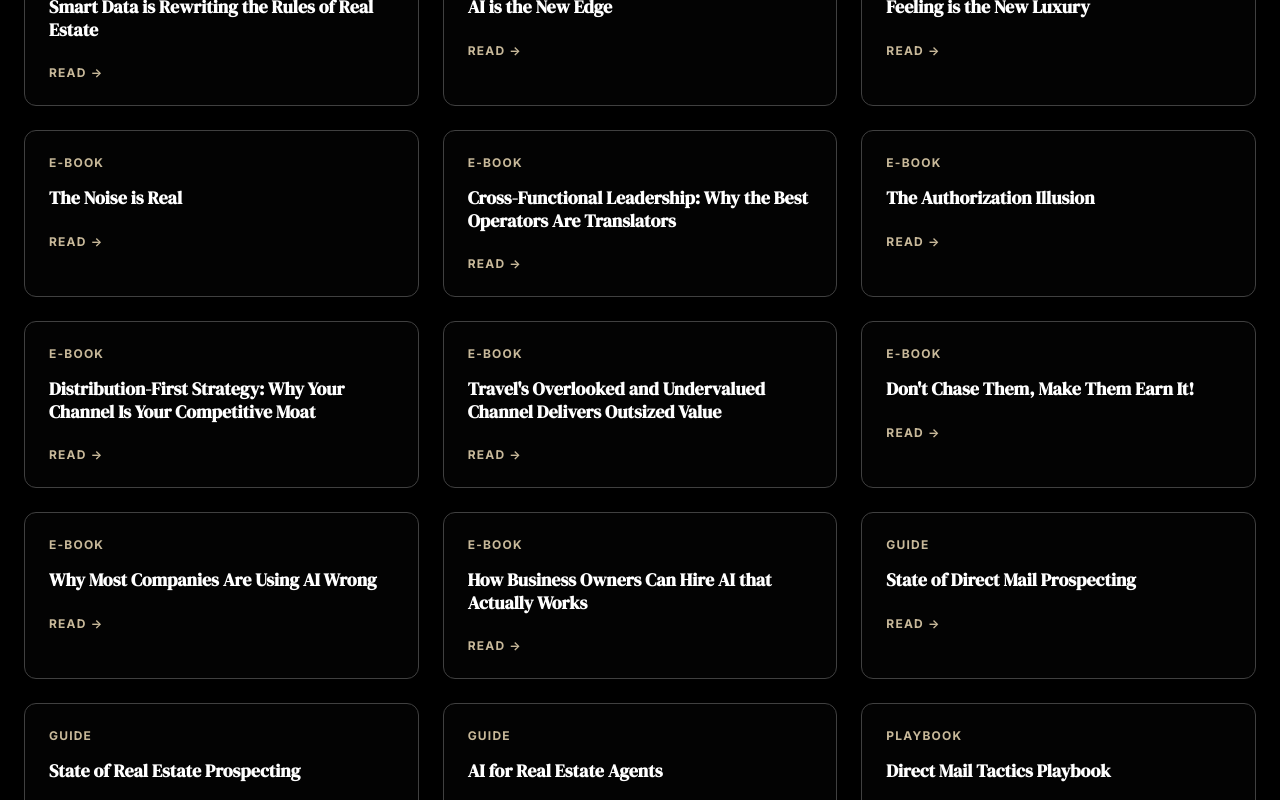
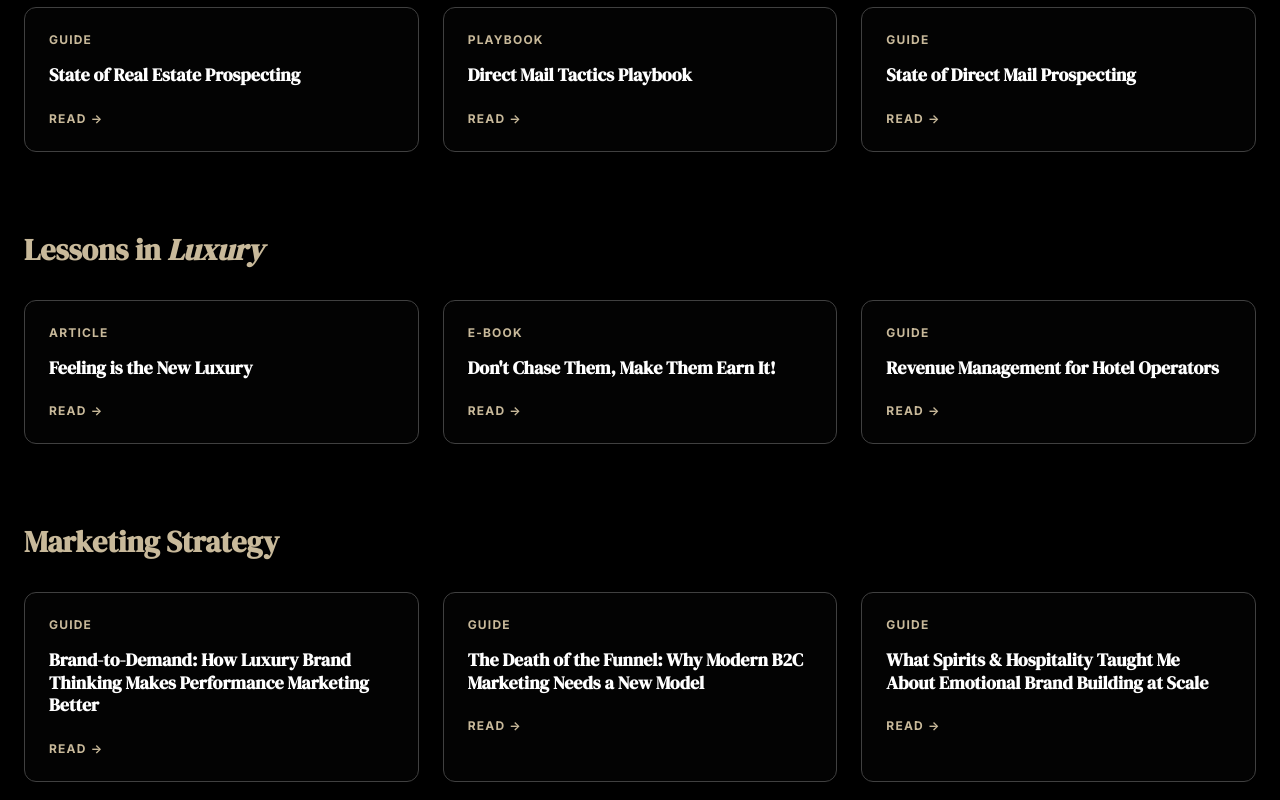
Before and after one commit to letsnavigatebmw/brandonmweaver, a React (Vite) app: page / in a window 1280 px wide. Shown: the part 10080-10880 px from the top of the page. Built offline with nearby package versions, Linux system fonts and the light colour scheme.

Commit message:
Reorganize ThoughtLeadership into categories: Sales Strategy, Lessons in Luxury, Marketing Strategy, AI Strategy - keep card grid design

```diff
--- a/src/components/ThoughtLeadership.jsx
+++ b/src/components/ThoughtLeadership.jsx
@@ -1,6 +1,5 @@
 export default function ThoughtLeadership() {
-  const allContent = [
-    // Articles
+  const salesStrategy = [
     {
       title: 'How to Unlock New Growth Verticals in Mature Companies',
       type: 'Article',
@@ -17,46 +16,27 @@ export default function ThoughtLeadership() {
       link: 'https://drive.google.com/file/d/1rZHQaXVEpHxITLhQoI2gcFLmu6g_vZ2W/view?usp=drive_link',
     },
     {
-      title: 'Smart Data is Rewriting the Rules of Real Estate',
-      type: 'Article',
-      link: 'https://drive.google.com/file/d/1YkFlaFdyYXXr9nyXIlxC9iiQop1ljF19/view?usp=drive_link',
+      title: 'State of Real Estate Prospecting',
+      type: 'Guide',
+      link: 'https://drive.google.com/file/d/1QsWEmWkKb2nhaPIdILVrxPwP-bQ_JBoQ/view?usp=drive_link',
     },
     {
-      title: 'AI is the New Edge',
-      type: 'Article',
-      link: 'https://drive.google.com/file/d/1laCqPlyPNNp3eOKVY6U94ukJro2rnafO/view?usp=drive_link',
+      title: 'Direct Mail Tactics Playbook',
+      type: 'Playbook',
+      link: 'https://drive.google.com/file/d/1j7KrEw7T9UnlABRtyQ_k2919I_w1b71E/view?usp=drive_link',
     },
+    {
+      title: 'State of Direct Mail Prospecting',
+      type: 'Guide',
+      link: 'https://drive.google.com/file/d/16txU_pi9ye4EMDwKhkJTrTksAeaBSkGZ/view?usp=drive_link',
+    },
+  ]
+
+  const lessonsInLuxury = [
     {
       title: 'Feeling is the New Luxury',
       type: 'Article',
       link: 'https://drive.google.com/file/d/1eyd0vxq3D8xr8phIw2-w71P0EX7m5eVQ/view?usp=drive_link',
-    },
-
-    // E-Books
-    {
-      title: 'The Noise is Real',
-      type: 'E-Book',
-      link: 'https://drive.google.com/file/d/1JCuKrMAria-dvPeLp_Urc47NuAj8MK8Q/view?usp=drive_link',
-    },
-    {
-      title: 'Cross-Functional Leadership: Why the Best Operators Are Translators',
-      type: 'E-Book',
-      link: 'https://drive.google.com/file/d/1PC-FKhF8O684POd64LPEMKVkMUjP-H1B/view?usp=drive_link',
-    },
-    {
-      title: 'The Authorization Illusion',
-      type: 'E-Book',
-      link: 'https://drive.google.com/file/d/1fTEpY5xy5LvpBgKMkXLiAvVE_KASX-Kb/view?usp=drive_link',
-    },
-    {
-      title: 'Distribution-First Strategy: Why Your Channel Is Your Competitive Moat',
-      type: 'E-Book',
-      link: 'https://drive.google.com/file/d/16wQUbSQRUA81W3KyG4rMyXbVN7nzIMEd/view?usp=drive_link',
-    },
-    {
-      title: "Travel's Overlooked and Undervalued Channel Delivers Outsized Value",
-      type: 'E-Book',
-      link: 'https://drive.google.com/file/d/1j7EYQoBot5Ul7AOYQK5WNCx54OqMkiJC/view?usp=drive_link',
     },
     {
       title: "Don't Chase Them, Make Them Earn It!",
@@ -64,42 +44,13 @@ export default function ThoughtLeadership() {
       link: 'https://drive.google.com/file/d/1Dmr3uYRw38DMwO8oWA7j3FhN1AUU_AWn/view?usp=drive_link',
     },
     {
-      title: 'Why Most Companies Are Using AI Wrong',
-      type: 'E-Book',
-      link: 'https://drive.google.com/file/d/1E1TzaIwGLd9k3RL5BEHLMKTcSN7ckc2_/view?usp=drive_link',
+      title: 'Revenue Management for Hotel Operators',
+      type: 'Guide',
+      link: 'https://drive.google.com/file/d/1_RULaBkpiAy9TaxeFc_kM8z1ULpxUcyR/view?usp=drive_link',
     },
-    {
-      title: 'How Business Owners Can Hire AI that Actually Works',
-      type: 'E-Book',
-      link: 'https://drive.google.com/file/d/1cWYFp0SNl31v31qKWCrwhq4Takw_aF4M/view?usp=drive_link',
-    },
+  ]
 
-    // Guides & Playbooks
-    {
-      title: 'State of Direct Mail Prospecting',
-      type: 'Guide',
-      link: 'https://drive.google.com/file/d/16txU_pi9ye4EMDwKhkJTrTksAeaBSkGZ/view?usp=drive_link',
-    },
-    {
-      title: 'State of Real Estate Prospecting',
-      type: 'Guide',
-      link: 'https://drive.google.com/file/d/1QsWEmWkKb2nhaPIdILVrxPwP-bQ_JBoQ/view?usp=drive_link',
-    },
-    {
-      title: 'AI for Real Estate Agents',
-      type: 'Guide',
-      link: 'https://drive.google.com/file/d/1OpsHBHZcgio_Ve77Ggr0blMCF3TAnOH0/view?usp=drive_link',
-    },
-    {
-      title: 'Direct Mail Tactics Playbook',
-      type: 'Playbook',
-      link: 'https://drive.google.com/file/d/1j7KrEw7T9UnlABRtyQ_k2919I_w1b71E/view?usp=drive_link',
-    },
-    {
-      title: 'AI Voice Agents in Real Estate',
-      type: 'Guide',
-      link: 'https://drive.google.com/file/d/1IX3ZzK5OUwjKrS9EyCJkE1gDGQCAfG3O/view?usp=drive_link',
-    },
+  const marketingStrategy = [
     {
       title: 'Brand-to-Demand: How Luxury Brand Thinking Makes Performance Marketing Better',
       type: 'Guide',
@@ -120,12 +71,64 @@ export default function ThoughtLeadership() {
       type: 'Guide',
       link: 'https://drive.google.com/file/d/19Gnygvl0Dc6rOQlN3W6VZko2NuwnLLa4/view?usp=drive_link',
     },
+  ]
+
+  const aiStrategy = [
     {
-      title: 'Revenue Management for Hotel Operators',
+      title: 'Why Most Companies Are Using AI Wrong',
+      type: 'E-Book',
+      link: 'https://drive.google.com/file/d/1E1TzaIwGLd9k3RL5BEHLMKTcSN7ckc2_/view?usp=drive_link',
+    },
+    {
+      title: 'How Business Owners Can Hire AI that Actually Works',
+      type: 'E-Book',
+      link: 'https://drive.google.com/file/d/1cWYFp0SNl31v31qKWCrwhq4Takw_aF4M/view?usp=drive_link',
+    },
+    {
+      title: 'Smart Data is Rewriting the Rules of Real Estate',
+      type: 'Article',
+      link: 'https://drive.google.com/file/d/1YkFlaFdyYXXr9nyXIlxC9iiQop1ljF19/view?usp=drive_link',
+    },
+    {
+      title: 'AI is the New Edge',
+      type: 'Article',
+      link: 'https://drive.google.com/file/d/1laCqPlyPNNp3eOKVY6U94ukJro2rnafO/view?usp=drive_link',
+    },
+    {
+      title: 'AI for Real Estate Agents',
       type: 'Guide',
-      link: 'https://drive.google.com/file/d/1_RULaBkpiAy9TaxeFc_kM8z1ULpxUcyR/view?usp=drive_link',
+      link: 'https://drive.google.com/file/d/1OpsHBHZcgio_Ve77Ggr0blMCF3TAnOH0/view?usp=drive_link',
+    },
+    {
+      title: 'AI Voice Agents in Real Estate',
+      type: 'Guide',
+      link: 'https://drive.google.com/file/d/1IX3ZzK5OUwjKrS9EyCJkE1gDGQCAfG3O/view?usp=drive_link',
     },
   ]
+
+  const ContentGrid = ({ items }) => (
+    <div className="grid md:grid-cols-2 lg:grid-cols-3 gap-6 mb-16">
+      {items.map((item, index) => (
+        <a
+          key={index}
+          href={item.link}
+          target="_blank"
+          rel="noopener noreferrer"
+          className="block border border-gray-700 rounded-xl p-6 bg-gray-950/30 hover:bg-gray-900 hover:border-gray-600 transition-all"
+        >
+          <p className="text-gold-400 font-bold uppercase tracking-widest text-xs mb-4">
+            {item.type}
+          </p>
+          <h3 className="text-lg font-serif text-white mb-6 leading-tight">
+            {item.title}
+          </h3>
+          <p className="text-gold-400 font-bold uppercase tracking-widest text-xs">
+            Read →
+          </p>
+        </a>
+      ))}
+    </div>
+  )
 
   return (
     <section id="thought-leadership" className="py-12 px-6 bg-black">
@@ -146,27 +149,36 @@ export default function ThoughtLeadership() {
         {/* Divider */}
         <div className="w-full h-px bg-gray-800 mb-12" />
 
-        {/* Content Grid */}
-        <div className="grid md:grid-cols-2 lg:grid-cols-3 gap-6">
-          {allContent.map((item, index) => (
-            <a
-              key={index}
-              href={item.link}
-              target="_blank"
-              rel="noopener noreferrer"
-              className="block border border-gray-700 rounded-xl p-6 bg-gray-950/30 hover:bg-gray-900 hover:border-gray-600 transition-all"
-            >
-              <p className="text-gold-400 font-bold uppercase tracking-widest text-xs mb-4">
-                {item.type}
-              </p>
-              <h3 className="text-lg font-serif text-white mb-6 leading-tight">
-                {item.title}
-              </h3>
-              <p className="text-gold-400 font-bold uppercase tracking-widest text-xs">
-                Read →
-              </p>
-            </a>
-          ))}
+        {/* Sales Strategy */}
+        <div className="mb-20">
+          <h3 className="text-2xl md:text-3xl font-serif text-white mb-8" style={{ color: '#c8b99a' }}>
+            Sales Strategy
+          </h3>
+          <ContentGrid items={salesStrategy} />
+        </div>
+
+        {/* Lessons in Luxury */}
+        <div className="mb-20">
+          <h3 className="text-2xl md:text-3xl font-serif text-white mb-8" style={{ color: '#c8b99a' }}>
+            Lessons in <span className="italic">Luxury</span>
+          </h3>
+          <ContentGrid items={lessonsInLuxury} />
+        </div>
+
+        {/* Marketing Strategy */}
+        <div className="mb-20">
+          <h3 className="text-2xl md:text-3xl font-serif text-white mb-8" style={{ color: '#c8b99a' }}>
+            Marketing Strategy
+          </h3>
+          <ContentGrid items={marketingStrategy} />
+        </div>
+
+        {/* AI Strategy */}
+        <div className="mb-16">
+          <h3 className="text-2xl md:text-3xl font-serif text-white mb-8" style={{ color: '#c8b99a' }}>
+            AI Strategy
+          </h3>
+          <ContentGrid items={aiStrategy} />
         </div>
       </div>
     </section>
```
